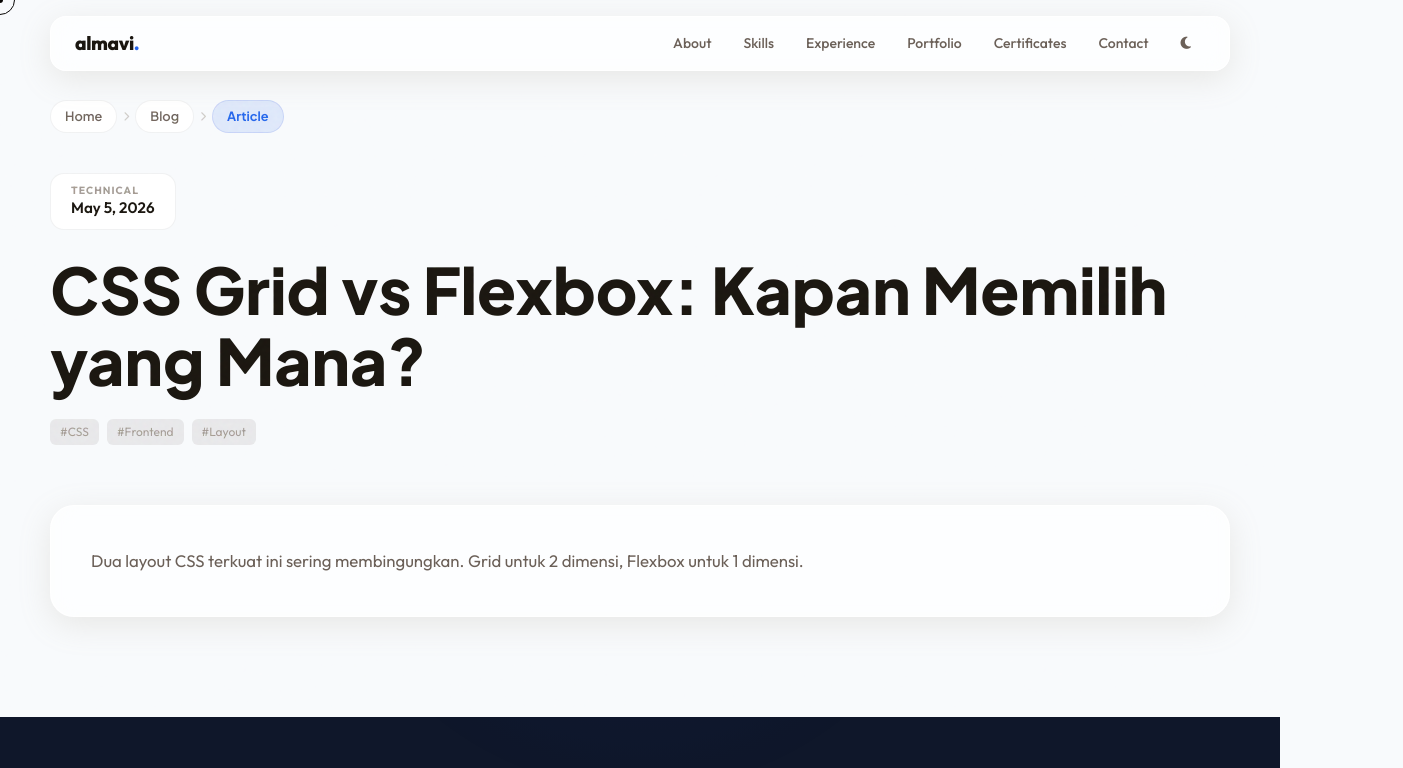
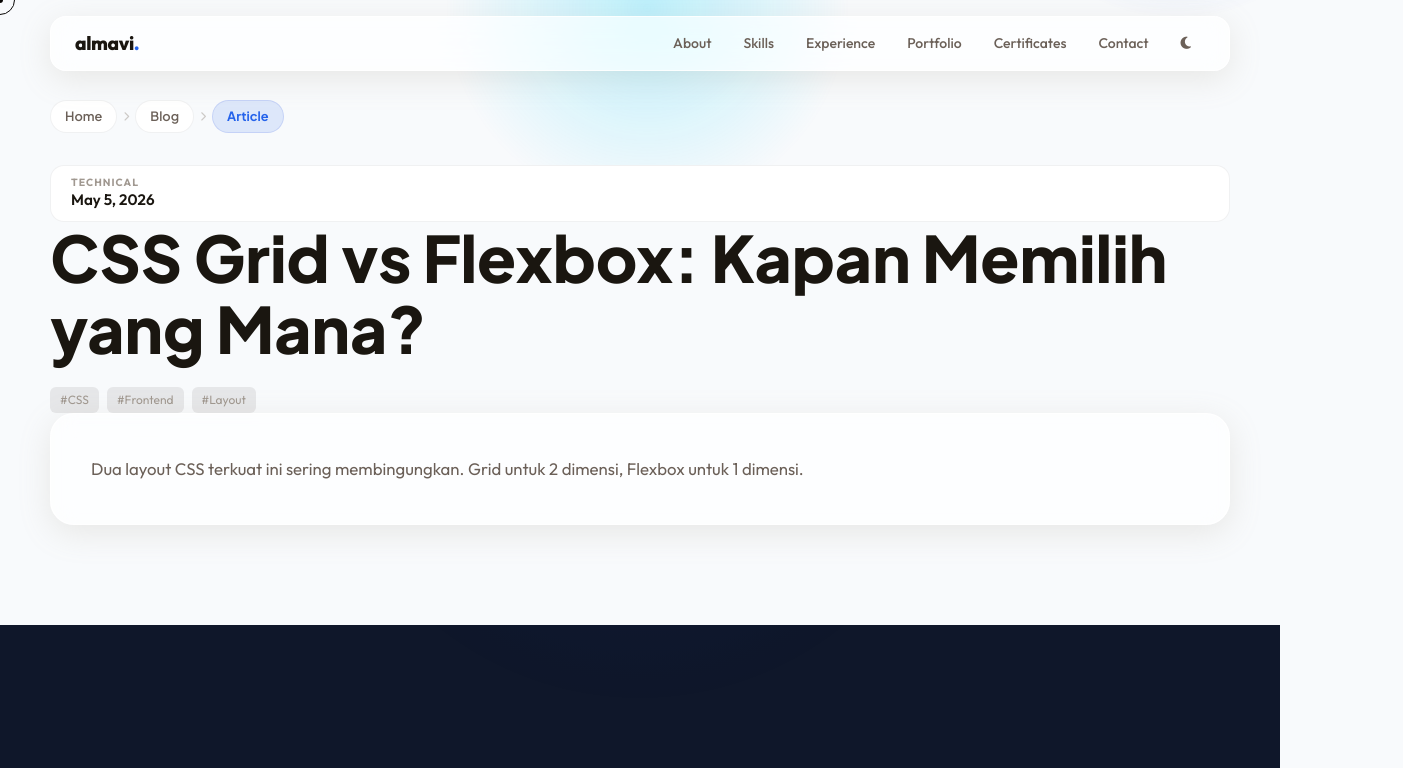
Before and after one commit to Alfaturachman/portofolio-nextjs, a Next.js app: page /blog/css-grid-vs-flexbox in a window 1280 px wide. Shown: the top 768 px of the page, 1403 px wide, since content can reach past the window. Built offline with nearby package versions, Linux system fonts and the light colour scheme.

Commit message:
initial commit

```diff
--- a/app/blog/[id]/page.tsx
+++ b/app/blog/[id]/page.tsx
@@ -4,7 +4,13 @@ import { notFound } from 'next/navigation';
 import { articles, getArticle } from '@/app/lib/blog';
 import '@/app/styles/blog.css';
 
+// Aktifkan rendering dinamis untuk path yang belum di‑generate
+export const dynamic = 'force-dynamic';
+// Non‑aktifkan ISR cache sehingga setiap request selalu mengambil data terbaru
+export const revalidate = 0;
+
 export async function generateStaticParams() {
+    // Generate static pages untuk semua artikel yang sudah ada
     return articles.map((a) => ({ id: a.id }));
 }
 
@@ -50,11 +56,14 @@ export default async function BlogDetail({
                     <span className="breadcrumb-current">Article</span>
                 </div>
 
-                <div className="blog-header" style={{ marginTop: '40px' }}>
-                    <div
-                        className="meta-pill"
-                        style={{ display: 'inline-flex', marginBottom: '24px' }}
-                    >
+                {/* Animated Holographic Glows */}
+                <div className="blog-glow-blob" />
+                <div className="blog-glow-blob secondary" />
+                <div className="blog-glow-blob tertiary" />
+
+                {/* Content */}
+                <div style={{ position: 'relative', zIndex: 1 }}>
+                    <div className="meta-pill">
                         <div className="meta-pill-text">
                             <span className="meta-pill-label">
                                 {article.category}
@@ -71,14 +80,15 @@ export default async function BlogDetail({
                             </span>
                         </div>
                     </div>
+
                     <h1 className="detail-title">{article.title}</h1>
-                    <div className="blog-tags" style={{ marginTop: '24px' }}>
+
+                    <div className="blog-tags">
                         {article.tags.map((tag) => (
                             <span key={tag} className="blog-tag">
                                 #{tag}
                             </span>
                         ))}
-                    </div>
                     </div>
 
                     <div
@@ -98,6 +108,7 @@ export default async function BlogDetail({
                         </div>
                     </div>
                 </div>
+            </div>
         </section>
     );
 }
```
Also changed, not shown: eslint.config.mjs (+7 -7 lines). Lines whose indentation alone changed are shown as unchanged.
